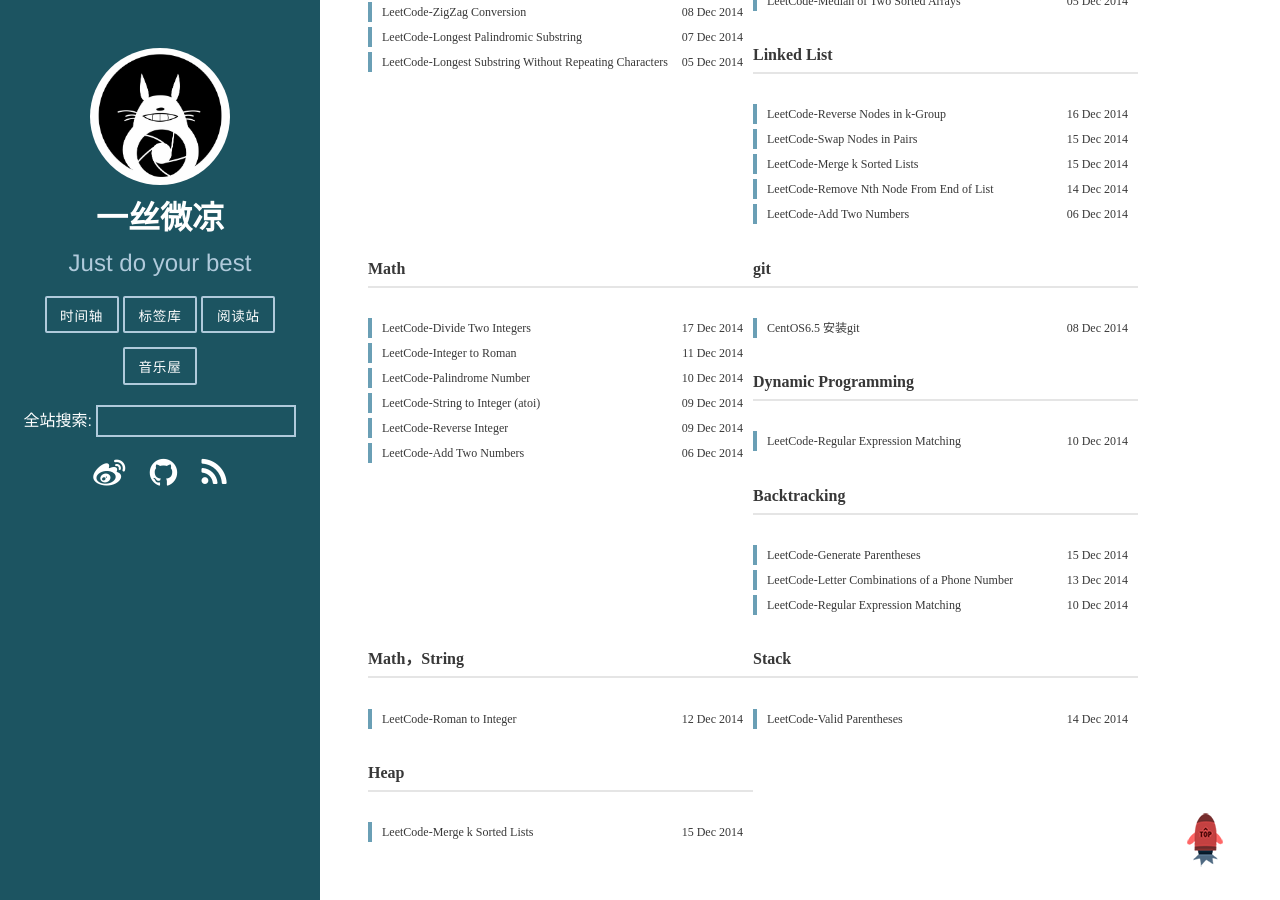
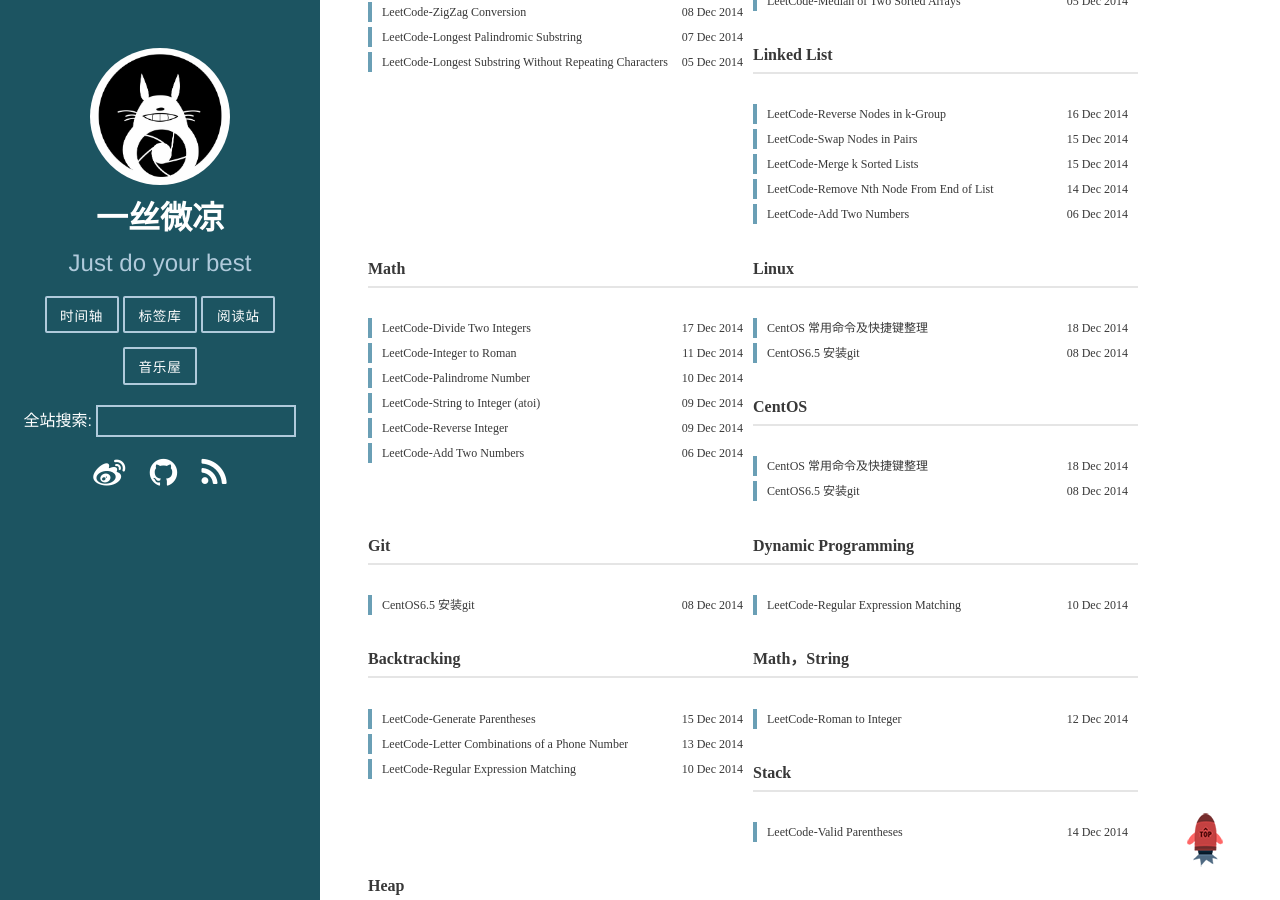
Before and after one commit to hexo2hexo/xwzpp.github.io, a Jekyll site: the page built from Public/tag.html, in a window 1280 px wide and 900 px high, scrolled down 1636 px. Built offline with Jekyll 4.4.1, drawn with Linux system fonts in a browser that asks for light colours; Markdown is read by kramdown in place of the engine named in the settings; some of the changed lines change nothing that is shown; some of the changed text lies outside the part shown.

Commit message:
2014-12-15

```diff
--- a/_posts/2014-12-08-install-git-in-CentOS6.5.md
+++ b/_posts/2014-12-08-install-git-in-CentOS6.5.md
@@ -4,7 +4,7 @@ title:  CentOS6.5 安装git
 description: "CentOS6.5 安装git"
 category: project
 avatarimg: "/img/touxiang.jpg"
-tags : [blog,git]
+tags : [Linux,CentOS,Git]
 duoshuo: true
 ---
 ##引言
--- /dev/null
+++ b/_posts/2014-12-18-CentOS-Command.md
@@ -0,0 +1,256 @@
+---
+layout: post
+title:  CentOS 常用命令及快捷键整理
+description: "CentOS 常用命令及快捷键整理"
+category: project
+avatarimg: "/img/touxiang.png"
+tags : [Linux,CentOS]
+duoshuo: true
+---
+##引言
+最近用linux的比较多，主要用的linux distributions是CentOS.因此这里将CentOS中常用的命令和快捷键进行了整理。
+
+<!-- more -->
+
+##常用命令--文件和目录
+	# cd /home                        进入 '/home' 目录
+
+	# cd ..                           返回上一级目录
+
+	# cd ../..                        返回上两级目录
+
+	# cd -                            返回上次所在目录
+
+	# cp file1 file2                  将file1复制为file2
+
+	# cp -a dir1 dir2                 复制一个目录
+
+	# cp -a /tmp/dir1 .               复制一个目录到当前工作目录（.代表当前目录）
+
+	# ls                              查看目录中的文件
+
+	# ls -a                           显示隐藏文件
+
+	# ls -l                           显示详细信息
+
+	# ls -lrt                         按时间显示文件（l表示详细列表，r表示反向排序，t表示按时间排序）
+
+	# pwd                             显示工作路径
+
+	# mkdir dir1                      创建 'dir1' 目录
+
+	# mkdir dir1 dir2                 同时创建两个目录
+
+	# mkdir -p /tmp/dir1/dir2         创建一个目录树
+
+	# mv dir1 dir2                    移动/重命名一个目录
+
+	# rm -f file1                     删除 'file1'
+
+	# rm -rf dir1                     删除 'dir1' 目录及其子目录内容
+
+##常用命令--查看文件内容
+	# cat file1                       从第一个字节开始正向查看文件的内容
+
+	# head -2 file1                   查看一个文件的前两行
+
+	# more file1                      查看一个长文件的内容
+
+	# tac file1                       从最后一行开始反向查看一个文件的内容
+
+	# tail -3 file1                   查看一个文件的最后三行
+
+##常用命令--文本处理
+
+	# grep str /tmp/test              在文件 '/tmp/test' 中查找 "str"
+
+	# grep ^str /tmp/test             在文件 '/tmp/test' 中查找以 "str" 开始的行
+
+	# grep [0-9] /tmp/test            查找 '/tmp/test' 文件中所有包含数字的行
+
+	# grep str -r /tmp/*              在目录 '/tmp' 及其子目录中查找 "str"
+
+	# diff file1 file2                找出两个文件的不同处
+
+	# sdiff file1 file2               以对比的方式显示两个文件的不同
+
+##常用命令--查找
+	# find / -name file1              从 '/' 开始进入根文件系统查找文件和目录
+
+	# find / -user user1              查找属于用户 'user1' 的文件和目录
+
+	# find /home/user1 -name \*.bin   在目录 '/ home/user1' 中查找以 '.bin' 结尾的文件
+
+	# find /usr/bin -type f -atime +100   查找在过去100天内未被使用过的执行文件
+
+	# find /usr/bin -type f -mtime -10    查找在10天内被创建或者修改过的文件
+
+	# locate \*.ps                        寻找以 '.ps' 结尾的文件，先运行 'updatedb' 命令
+
+	# find -name '*.[ch]' | xargs grep -E 'expr'    在当前目录及其子目录所有.c和.h文件中查找 'expr'
+
+	# find -type f -print0 | xargs -r0 grep -F 'expr'   在当前目录及其子目录的常规文件中查找 'expr'
+
+	# find -maxdepth 1 -type f | xargs grep -F 'expr'   在当前目录中查找 'expr'
+
+##常用命令--压缩和解压
+	# bzip2 file1                            压缩 file1
+
+	# bunzip2 file1.bz2                      解压 file1.bz2
+
+	# gzip file1                             压缩 file1
+
+	# gzip -9 file1                          最大程度压缩 file1
+
+	# gunzip file1.gz                        解压 file1.gz
+
+	# tar -cvf archive.tar file1             把file1打包成 archive.tar
+
+	（-c: 建立压缩档案；-v: 显示所有过程；-f: 使用档案名字，是必须的，是最后一个参数）
+
+	# tar -cvf archive.tar file1 dir1        把 file1，dir1 打包成 archive.tar
+
+	# tar -tf archive.tar                    显示一个包中的内容
+
+	# tar -xvf archive.tar                   释放一个包
+
+	# tar -xvf archive.tar -C /tmp           把压缩包释放到 /tmp目录下
+
+	# zip file1.zip file1                    创建一个zip格式的压缩包
+
+	# zip -r file1.zip file1 dir1            把文件和目录压缩成一个zip格式的压缩包
+
+	# unzip file1.zip                        解压一个zip格式的压缩包到当前目录
+
+	# unzip test.zip -d /tmp/                解压一个zip格式的压缩包到 /tmp 目录
+
+##常用命令--yum工具
+	# yum -y install [package]               下载并安装一个rpm包
+
+	# yum localinstall [package.rpm]         安装一个rpm包，使用你自己的软件仓库解决所有依赖关系
+
+	# yum -y update                          更新当前系统中安装的所有rpm包
+
+	# yum update [package]                   更新一个rpm包
+
+	# yum remove [package]                   删除一个rpm包
+
+	# yum list                               列出当前系统中安装的所有包
+
+	# yum search [package]                   在rpm仓库中搜寻软件包
+
+	# yum clean [package]                    清除缓存目录（/var/cache/yum）下的软件包
+
+	# yum clean headers                      删除所有头文件
+
+	# yum clean all                          删除所有缓存的包和头文件
+
+##常用命令--网络
+	# ifconfig eth0                                                                       显示一个以太网卡的配置
+
+	# ifconfig eth0 192.168.1.1 netmask 255.255.255.0   配置网卡的IP地址
+
+	# ifdown eth0                                       禁用 'eth0' 网络设备
+
+	# ifup eth0                                         启用 'eth0' 网络设备
+
+	# iwconfig eth1                                     显示一个无线网卡的配置
+
+	# iwlist scan                                       显示无线网络
+
+	# ip addr show                                      显示网卡的IP地址
+
+##常用命令--其他
+	# su -                            切换到root权限（与su有区别）
+
+	# shutdown -h now                 关机
+
+	# shutdown -r now                 重启
+
+	# top                             罗列使用CPU资源最多的linux任务 （输入q退出）
+
+	# pstree                          以树状图显示程序
+
+	# man ping                        查看参考手册（例如ping 命令）
+
+	# passwd                          修改密码
+
+	# df -h                           显示磁盘的使用情况
+
+	# cal -3                          显示前一个月，当前月以及下一个月的月历
+
+	# cal 10 1988                     显示指定月，年的月历
+
+	# date --date '1970-01-01 UTC 1427888888 seconds'   把一相对于1970-01-01 00:00的秒数转换成时间
+
+##常用快捷键
+CentOS 6.4 中可以通过系统->首选项->键盘快捷键来设置快捷键，如图所示。例如可将运行终端的快捷键设为Ctrl+Alt+T。
+![][1]![][2]
+
+	Ctrl + u            删除光标之前到行首的字符
+
+	Ctrl + k            删除光标之前到行尾的字符
+
+	Ctrl + c            取消当前行输入的命令，相当于Ctrl + Break
+
+	Ctrl + a            光标移动到行首（ahead of line），相当于通常的Home键
+
+	Ctrl + e            光标移动到行尾（end of line）
+
+	Ctrl + f            光标向前（forward）移动一个字符位置
+
+	Ctrl + b            光标往回（backward）移动一个字符位置
+
+	Ctrl + l            清屏，相当于执行clear命令
+
+	Ctrl + r            显示:号提示，根据用户输入查找相关历史命令（reverse-i-search）
+
+	Ctrl + w            删除从光标位置前到当前所处单词（word）的开头
+
+	Ctrl + t            交换光标位置前的两个字符
+
+	Ctrl + y            粘贴最后一次被删除的单词
+
+	Ctrl + Alt + d      显示桌面
+
+	Alt + b             光标往回（backward）移动到前一个单词
+
+	Alt + d             删除从光标位置到当前所处单词的末尾
+
+	Alt + F2            运行
+
+	Alt + F4            关闭当前窗口
+
+	Alt + F9            最小化当前窗口
+
+	Alt + F10           最大化当前窗口
+
+	Alt + Tab           切换窗口
+
+	Alt +按住左键        移动窗口（或在最下面的任务栏滚动鼠标滑轮）
+
+	[鼠标中间键] 粘贴突出显示的文本。使用鼠标左键来选择文本。把光标指向想粘贴文本的地方。点击鼠标中间键来粘贴。
+
+	[Tab] 命令行自动补全。使用 shell 提示时可使用这一方式。键入命令或文件名的前几个字符，然后按 [Tab] 键，它会自动补全命令或显示匹配键入字符的所有命令。
+
+	在桌面或文件管理器中直接按 / 就可以输入位置，打开文件管理器。
+
+	快速搜索：在 vi 或 Firefox 中直接按 / 即可进入搜索状态。
+
+	网站链接和图片可直接拖放到桌面或者目录，可以马上下载。
+
+	直接将文件管理器中的文件拖到终端中就可以在终端中得到完整的路径名。
+
+	在滚动条的空白处点击鼠标中键，屏幕即滚动到那个地方。
+
+
+##参考资料
+1. [CentOS命令和快捷键][3]
+2. [linux命令行][4]
+3. [linux常见命令列表][5]
+
+[1]:/img/CentOS/1.png
+[2]:/img/CentOS/2.png
+[3]:http://blog.csdn.net/lilong_dream/article/details/17081067
+[4]:http://www.linuxguide.it/command_line/linux_commands_cn.html
+[5]:http://www.pixelbeat.org/cmdline_zh_CN.html
```
Also changed, not shown: img/CentOS/1.png (added), img/CentOS/2.png (added).
